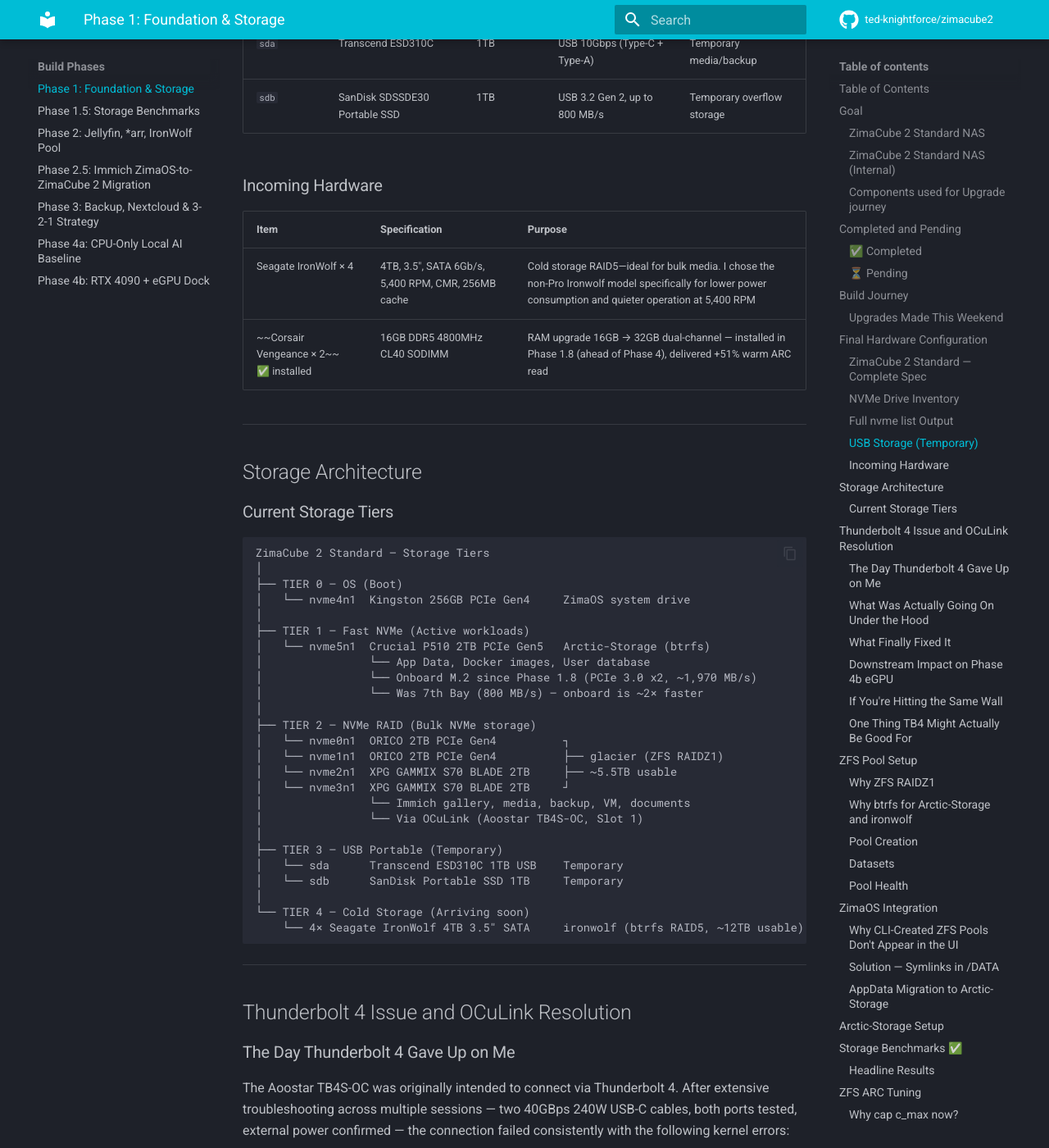
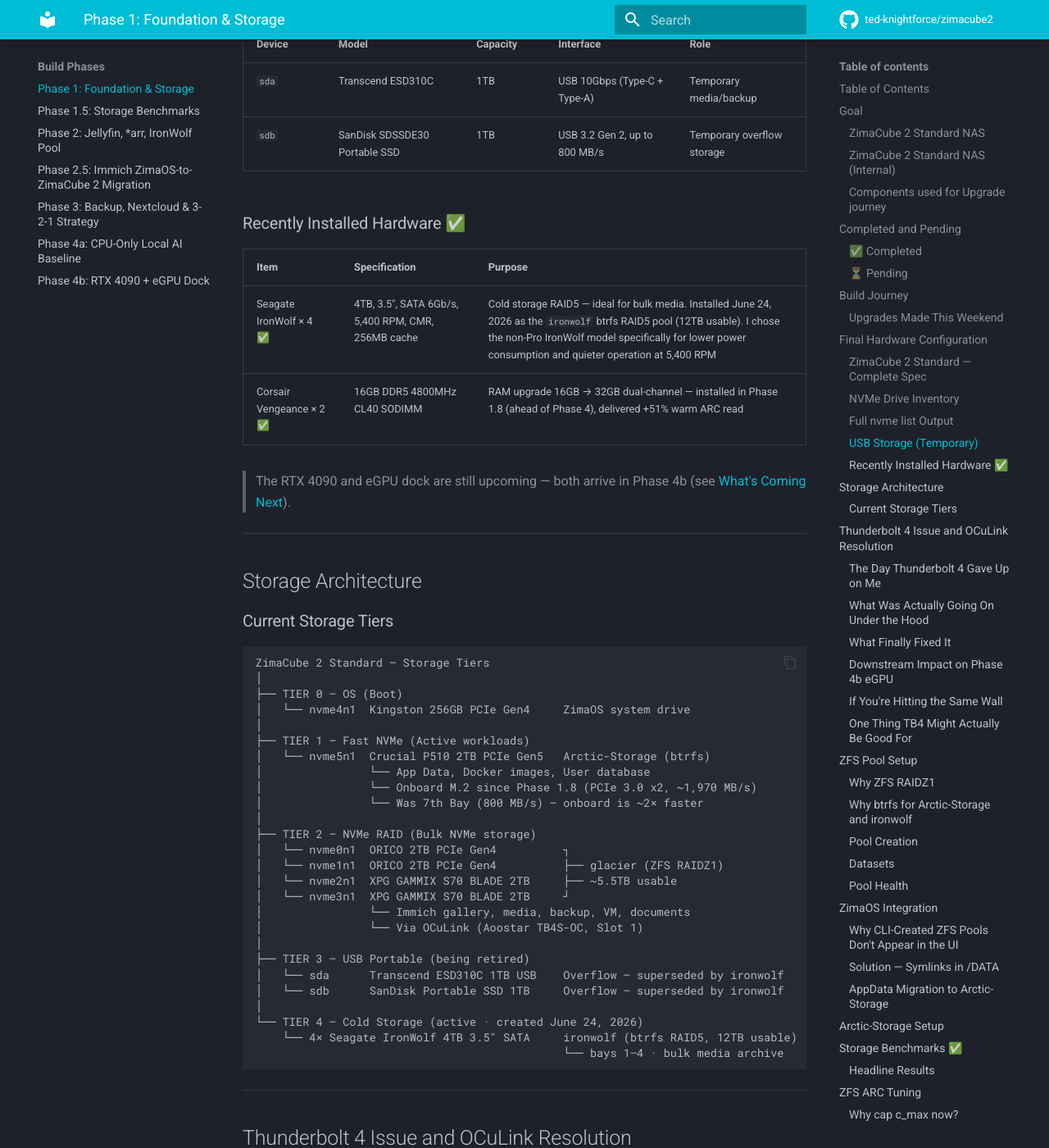
Before and after one commit to ted-knightforce/zimacube2, an MkDocs documentation site: the page built from docs/phases/01-foundation.md, in a window 1280 px wide and 1400 px high, scrolled down 31183 px. Shown: the whole window at 82% size. Built offline with MkDocs 1.6.1 and Material for MkDocs 9.7.7, drawn with Linux system fonts in a browser that asks for light colours; comment, search, counter and statistics services are not loaded; some of the changed text lies outside the part shown.

Commit message:
Reflect installed hardware: ironwolf RAID5 created, 32GB RAM done
The 4x Seagate IronWolf 4TB drives arrived and were configured as the
ironwolf btrfs RAID5 pool (12TB usable, June 24). Move both the IronWolf
and the already-installed 32GB RAM out of Incoming Hardware, remove the
strikethrough done-markers in favour of clear labels, mark the ironwolf
cold tier active across the storage diagrams, and set Phase 2 to In
Progress (pool created, media stack next).

````diff
--- a/docs/phases/01-foundation.md
+++ b/docs/phases/01-foundation.md
@@ -182,7 +182,7 @@
 - **Transcend ESD310C 1TB** — USB 10Gbps, dual Type-C/Type-A (`sda`)
 - **SanDisk Portable SSD SDSSDE30 1TB** — USB 3.2 Gen 2, up to 800 MB/s (`sdb`)
 
-**Coming soon:** 4× Seagate IronWolf 4TB 3.5" SATA NAS drives (5,400 RPM, CMR, 256MB cache) for the `ironwolf` btrfs RAID5 pool (~12TB usable) in the 6 SATA bays — bulk media files, movies, TV shows, photos archive. 1 drive received; 3 in transit.
+**✅ Installed (June 24, 2026):** 4× Seagate IronWolf 4TB 3.5" SATA NAS drives (ST4000VN006, 5,400 RPM, CMR, 256MB cache) in bays 1–4, configured as the `ironwolf` btrfs RAID5 pool (**12TB usable**) via the ZimaOS Storage Manager — bulk media files, movies, TV shows, photos archive. All four disks Healthy. This unblocks Phase 2.
 
 ---
 
@@ -202,7 +202,7 @@
 | PCIe Slot 2 | Physical x8 slot · PCIe 3.0 x2 lanes → **available — reserved for future 10GbE NIC upgrade** |
 | 7th Bay | 4× M.2 NVMe slots (800 MB/s total bridge cap on Standard) — now empty after P510 moved onboard |
 | Onboard M.2 | **Crucial P510 2TB (Arctic-Storage) — moved here in Phase 1.8.** Slot runs at PCIe 3.0 x2 (~1,970 MB/s) — ~2× the 7th Bay, but not full Gen5 |
-| SATA Bays | 6× 3.5"/2.5" SATA bays (empty — drives arriving soon) |
+| SATA Bays | 6× 3.5"/2.5" SATA bays — **bays 1–4 populated with IronWolf 4TB (`ironwolf` btrfs RAID5, 12TB usable)**; 2 bays free |
 
 > **Standard vs Pro:** The ZimaCube 2 Standard uses the same 7th Bay physical layout as the Pro, but the ASMedia bridge limits total 7th Bay bandwidth to 800 MB/s (vs 3,200 MB/s on Pro/Creator). Standard has 2.5GbE-only network (no 10GbE) and an i3-1215U vs the Pro's i5-1235U.
 
@@ -243,12 +243,14 @@
 | `sda` | Transcend ESD310C | 1TB | USB 10Gbps (Type-C + Type-A) | Temporary media/backup |
 | `sdb` | SanDisk SDSSDE30 Portable SSD | 1TB | USB 3.2 Gen 2, up to 800 MB/s | Temporary overflow storage |
 
-### Incoming Hardware
+### Recently Installed Hardware ✅
 
 | Item | Specification | Purpose |
 |---|---|---|
-| Seagate IronWolf × 4 | 4TB, 3.5", SATA 6Gb/s, 5,400 RPM, CMR, 256MB cache | Cold storage RAID5—ideal for bulk media. I chose the non-Pro Ironwolf model specifically for lower power consumption and quieter operation at 5,400 RPM |
-| ~~Corsair Vengeance × 2~~ ✅ installed | 16GB DDR5 4800MHz CL40 SODIMM | RAM upgrade 16GB → 32GB dual-channel — installed in Phase 1.8 (ahead of Phase 4), delivered +51% warm ARC read |
+| Seagate IronWolf × 4 ✅ | 4TB, 3.5", SATA 6Gb/s, 5,400 RPM, CMR, 256MB cache | Cold storage RAID5 — ideal for bulk media. Installed June 24, 2026 as the `ironwolf` btrfs RAID5 pool (12TB usable). I chose the non-Pro IronWolf model specifically for lower power consumption and quieter operation at 5,400 RPM |
+| Corsair Vengeance × 2 ✅ | 16GB DDR5 4800MHz CL40 SODIMM | RAM upgrade 16GB → 32GB dual-channel — installed in Phase 1.8 (ahead of Phase 4), delivered +51% warm ARC read |
+
+> The RTX 4090 and eGPU dock are still upcoming — both arrive in Phase 4b (see [What's Coming Next](#whats-coming-next)).
 
 ---
 
@@ -276,12 +278,13 @@
 │                └── Immich gallery, media, backup, VM, documents
 │                └── Via OCuLink (Aoostar TB4S-OC, Slot 1)
 │
-├── TIER 3 — USB Portable (Temporary)
-│   └── sda      Transcend ESD310C 1TB USB    Temporary
-│   └── sdb      SanDisk Portable SSD 1TB     Temporary
+├── TIER 3 — USB Portable (being retired)
+│   └── sda      Transcend ESD310C 1TB USB    Overflow — superseded by ironwolf
+│   └── sdb      SanDisk Portable SSD 1TB     Overflow — superseded by ironwolf
 │
-└── TIER 4 — Cold Storage (Arriving soon)
-    └── 4× Seagate IronWolf 4TB 3.5" SATA     ironwolf (btrfs RAID5, ~12TB usable)
+└── TIER 4 — Cold Storage (active · created June 24, 2026)
+    └── 4× Seagate IronWolf 4TB 3.5" SATA     ironwolf (btrfs RAID5, 12TB usable)
+                                              └── bays 1–4 · bulk media archive
 ```
 
 ---
@@ -596,7 +599,7 @@
 | Immich ML model cache | Arctic-Storage | Low latency random reads for inference |
 | VM disk images | glacier | Large sequential I/O, RAIDZ1 redundancy |
 | Documents | glacier | ZFS checksums + snapshots for integrity |
-| Cold media (arriving) | `ironwolf` | Capacity and cost-per-TB; sequential access only |
+| Cold media | `ironwolf` | Capacity and cost-per-TB; sequential access only |
 
 ---
 
@@ -658,9 +661,9 @@
 
 | Upgrade | Detail | Impact |
 |---|---|---|
-| ~~RAM → 32GB DDR5~~ ✅ done (Phase 1.8) | 2× Corsair Vengeance 16GB DDR5 4800MHz CL40 (dual-channel) | Raised ARC headroom **and** delivered +51% warm ARC read from dual-channel bandwidth |
-| ~~P510 → onboard M.2~~ ✅ done (Phase 1.8) | Moved Crucial P510 from 7th Bay to onboard slot | Onboard is PCIe 3.0 x2 (~2× the 7th Bay) — not Gen5; no Standard slot exposes the P510's full speed |
-| 4× Seagate IronWolf 4TB | SATA bays — `ironwolf` pool (~12TB btrfs RAID5) | Bulk media archive tier; unblocks Phase 2 · 1 received, 3 in transit |
+| RAM → 32GB DDR5 ✅ done (Phase 1.8) | 2× Corsair Vengeance 16GB DDR5 4800MHz CL40 (dual-channel) | Raised ARC headroom **and** delivered +51% warm ARC read from dual-channel bandwidth |
+| P510 → onboard M.2 ✅ done (Phase 1.8) | Moved Crucial P510 from 7th Bay to onboard slot | Onboard is PCIe 3.0 x2 (~2× the 7th Bay) — not Gen5; no Standard slot exposes the P510's full speed |
+| 4× Seagate IronWolf 4TB ✅ done (June 24) | SATA bays — `ironwolf` pool (12TB btrfs RAID5) | Bulk media archive tier; unblocks Phase 2 · all 4 installed, pool created |
 | eGPU dock (TBD) | Minisforum DEG2 (TB5+OCuLink) or TB4 eGPU enclosure | Phase 4b GPU inference — both TB4 ports now free |
 | **10GbE NIC — PCIe Slot 2** | Intel X550-T1 (RJ45) or Mellanox MCX311A (SFP+) | 4× network uplift: 2.5GbE (~312 MB/s) → 10GbE (~1,100 MB/s) — when ZimaCube 2 is under heavier workload demand |
 
@@ -683,7 +686,7 @@
 
 | Phase | Description |
 |---|---|
-| **Phase 2** | Jellyfin media server — Intel QuickSync transcoding, `ironwolf` media library (on hold — SATA drives arriving) |
+| **Phase 2** | Jellyfin media server — Intel QuickSync transcoding, `ironwolf` media library (`ironwolf` RAID5 created June 24 ✅ — media stack next) |
 | **Phase 2.5** | Immich migration — 14,505 photos + 925 videos (134 GiB) from DIY ZimaOS to ZimaCube 2 via Arctic-Storage (`/DATA/Gallery/immich`) — ✅ complete |
 | **Phase 3** | Personal cloud, Nextcloud, 3-2-1 backup strategy |
 | **Phase 4a** | Ollama CPU-only AI baseline — i3-1215U inference benchmarks |
````
Also changed, not shown: README.md (+13 -11 lines), docs/index.md (+2 -2 lines).
